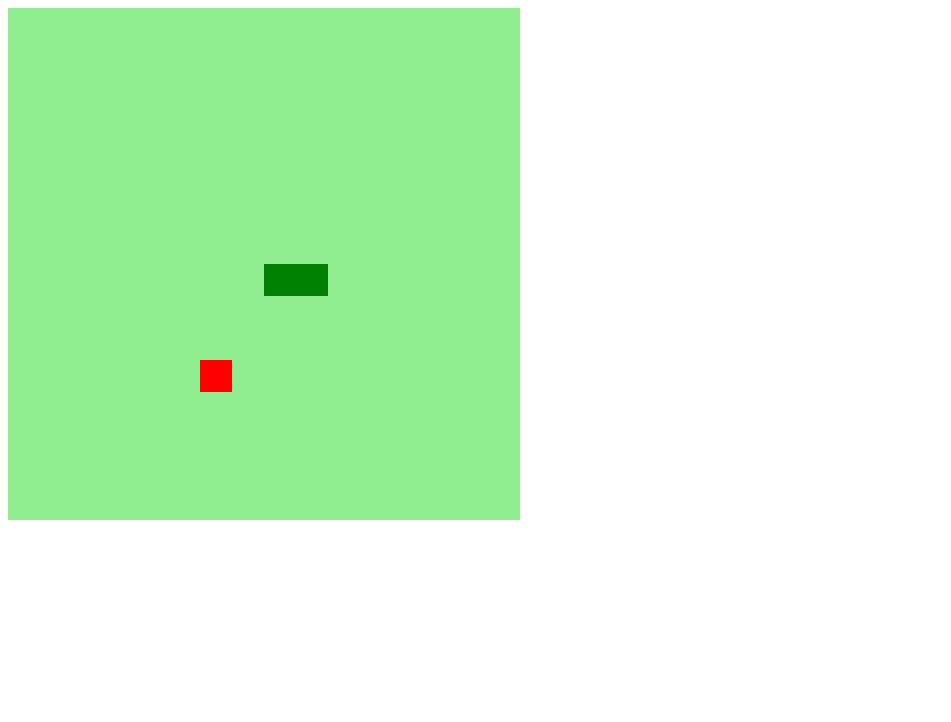
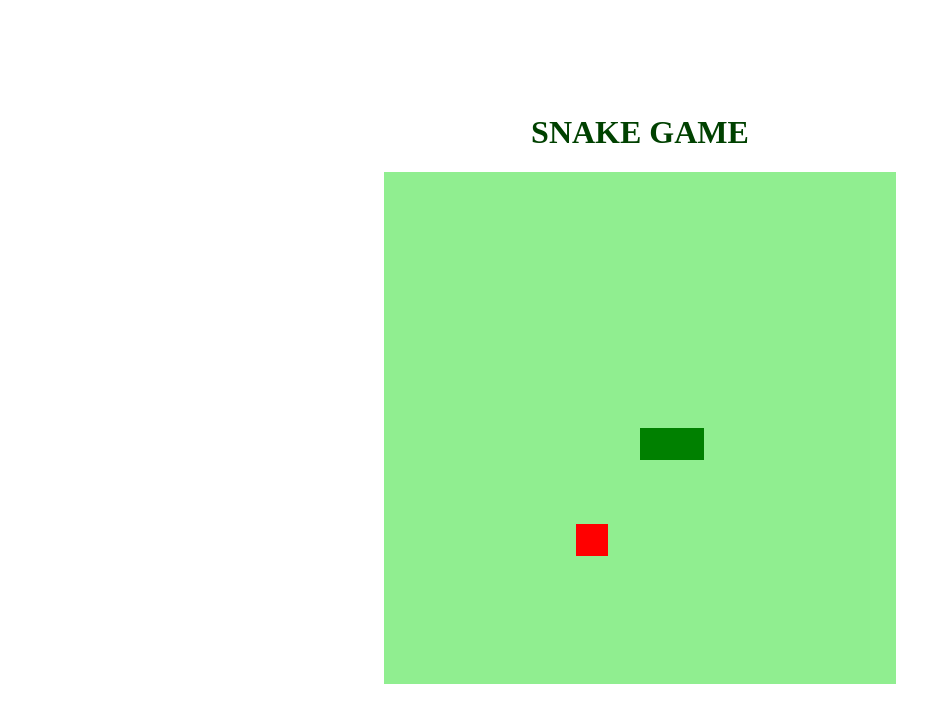
Before and after one commit to jpcchaves/Snake-Game, a plain HTML site: page index.html in a window 1280 px wide. Shown: the whole page, without its empty margins (0-951 px from the left). Drawn offline with Linux system fonts and the light colour scheme.

Commit message:
estilo modificado e texto

```diff
--- a/index.html
+++ b/index.html
@@ -9,6 +9,7 @@
     <title>Snake Game</title>
 </head>
 <body>
+    <h1>SNAKE GAME</h1>
     <canvas id="snake" width="512" height="512">
 
     </canvas>
--- a/style.css
+++ b/style.css
@@ -0,0 +1,9 @@
+body{
+    height: 95vh;
+    width: 95;
+    display: flex;
+    justify-content: center;
+    align-items: center;
+    flex-direction: column;
+    color: rgb(0, 65, 0);
+}
```
